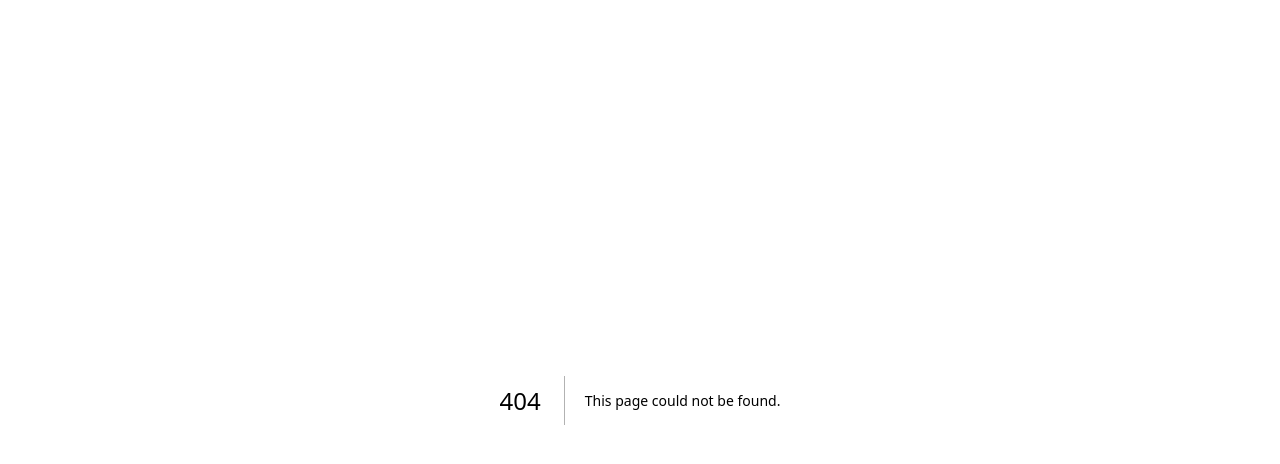
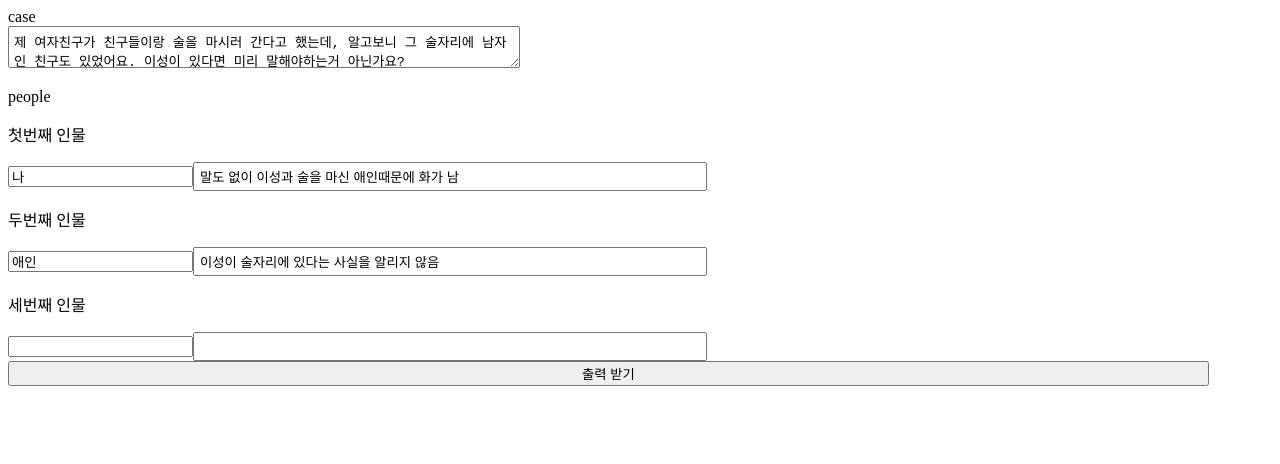
Before and after one commit to thxxx/strory_gen_poc, a Next.js app: page /judge in a window 1280 px wide. Before the commit this address had no page. Shown: the top 464 px of the page. Built offline with nearby package versions, Linux system fonts and the light colour scheme.

Commit message:
Fix:test

```diff
--- a/src/pages/generate.module.css
+++ b/src/pages/generate.module.css
@@ -22,7 +22,7 @@
   width: 95%;
   height: 100%;
   display:flex;
-  flex-direction: row;
+  flex-direction: column;
 }
 
 .main_left {
@@ -74,3 +74,26 @@
 .editor:focus {
   border: none;
 }
+
+.inputs{
+  padding:5px;
+  min-width:500px;
+}
+
+.loading{
+  width:100vw;
+  height:100vh;
+  z-index:2;
+  position:absolute;
+  top:0;
+  left:0;
+  background: rgba(0,0,0,0.2);
+  display:flex;
+  align-items: center;
+  justify-content: center;
+}
+
+.one_div{
+  padding:3px;
+  margin: 3px 0px;
+}
--- /dev/null
+++ b/src/pages/judge/index.tsx
@@ -0,0 +1,127 @@
+import React, { useState } from 'react'
+import style from '../generate.module.css'
+import axios from 'axios'
+import { SERVER_IP } from '@/utils/store'
+
+type PersonType = {
+    label:string,
+    desc:string
+}
+
+const JudgePage = () => {
+    const [person1, setPerson1] = useState<PersonType>({
+        "label":"나",
+        "desc":"말도 없이 이성과 술을 마신 애인때문에 화가 남"
+    })
+    const [person2, setPerson2] = useState<PersonType>({
+        "label":"애인",
+        "desc":"이성이 술자리에 있다는 사실을 알리지 않음"
+    })
+    const [person3, setPerson3] = useState<PersonType>({
+        "label":"",
+        "desc":""
+    })
+    const [case1, setCase1] = useState<string>("제 여자친구가 친구들이랑 술을 마시러 간다고 했는데, 알고보니 그 술자리에 남자인 친구도 있었어요. 이성이 있다면 미리 말해야하는거 아닌가요?")
+    const [loading, setLoading] = useState<boolean>(false)
+    const [addition, setAddition] = useState<string>("")
+    const [middle, setMiddle] = useState<any[]>()
+    const [judge1, setJudge1] = useState<string>("")
+    const [last, setLast] = useState<any[]>()
+
+    const getDiscussion = async () => {
+        console.log("클릭")
+        setLoading(true)
+        const body = {
+            person1,
+            person2,
+            person3,
+            case:case1
+        }
+
+        const response = await axios.post(SERVER_IP + '/judge1', body)
+        console.log(response)
+        setLoading(false)
+        setMiddle(response.data.response)
+        setJudge1(response.data.text)
+    }
+
+    const sendAddition = async () => {
+        console.log("클릭")
+        setLoading(true)
+        const body = {
+            person1,
+            person2,
+            person3,
+            case:case1,
+            addition:addition,
+            judge1:judge1
+        }
+
+        const response = await axios.post(SERVER_IP + '/judge2', body)
+        console.log(response)
+        setLoading(false)
+        setLast(response.data.response)
+    }
+
+  return (
+    <main className={style.main}>
+    {
+        loading && <div className={style.loading}>로딩중</div>
+    }
+    <div>
+        <div>case</div>
+        <textarea value={case1} onChange={e => setCase1(e.currentTarget.value)}  className={style.inputs}/>
+        <div>
+            <p>people</p>
+            <p>첫번째 인물</p>
+            <div>
+                <input value={person1.label} onChange={e => setPerson1({...person1, label: e.currentTarget.value})} />
+                <input value={person1.desc}  onChange={e => setPerson1({...person1, desc: e.currentTarget.value})} className={style.inputs}/>
+            </div>
+            <p>두번째 인물</p>
+            <div>
+                <input value={person2.label}  onChange={e => setPerson2({...person2, label: e.currentTarget.value})}/>
+                <input value={person2.desc}  onChange={e => setPerson2({...person2, desc: e.currentTarget.value})} className={style.inputs}/>
+            </div>
+            <p>세번째 인물</p>
+            <div>
+                <input value={person3.label}  onChange={e => setPerson3({...person3, label: e.currentTarget.value})}/>
+                <input value={person3.desc}  onChange={e => setPerson3({...person3, desc: e.currentTarget.value})} className={style.inputs}/>
+            </div>
+        </div>
+    </div>
+    <button onClick={() => getDiscussion()}>출력 받기</button>
+
+    {
+        middle && <>
+            <p style={{padding:5}}>{middle.map(item => {
+                return <div className={style.one_div}>
+                    <strong>{item.type}</strong> : {item.text}
+                </div>
+            })}</p>
+            <iframe src="https://giphy.com/embed/3ohzdTinQ1itue6f2o" width="480" height="266" frameBorder="0" className="giphy-embed" allowFullScreen></iframe><p><a href="https://giphy.com/gifs/snl-saturday-night-live-3ohzdTinQ1itue6f2o">via GIPHY</a></p>
+            <br />
+            <label>추가 입장 밝히기</label>
+            <textarea value={addition} onChange={e => setAddition(e.currentTarget.value)} className={style.inputs}/>
+            <button onClick={() => sendAddition()}>추가 입장 제출</button>
+        </>
+    }
+
+    {
+        last && <>
+        <p style={{padding:5}}>{last.map(item => {
+            return <div className={style.one_div}>
+                <strong>{item.type}</strong> : {item.text}
+            </div>
+        })}</p>
+            <iframe src="https://giphy.com/embed/yLlXBR9OMAYjm" width="480" height="300" frameBorder="0" className="giphy-embed" allowFullScreen></iframe><p><a href="https://giphy.com/gifs/yLlXBR9OMAYjm">via GIPHY</a></p>
+        </>
+    }
+    <br />
+    <br />
+    <br />
+    </main>
+  )
+}
+
+export default JudgePage
--- a/src/utils/store.ts
+++ b/src/utils/store.ts
@@ -2,7 +2,8 @@ import { PLANTYPE } from '@/pages/gen/PMselect'
 import { create } from 'zustand'
 import { KeywordsType } from './keywords'
 
-export const SERVER_IP = 'http://127.0.0.1:5000/'
+export const SERVER_IP = 'https://strserver-poc.dev.thingsflow.com'
+// export const SERVER_IP = 'http://127.0.0.1:5000/'
 export const SELECT_COLOR = 'rgba(210,210,250,1)'
 
 type UserContentState = {
```
